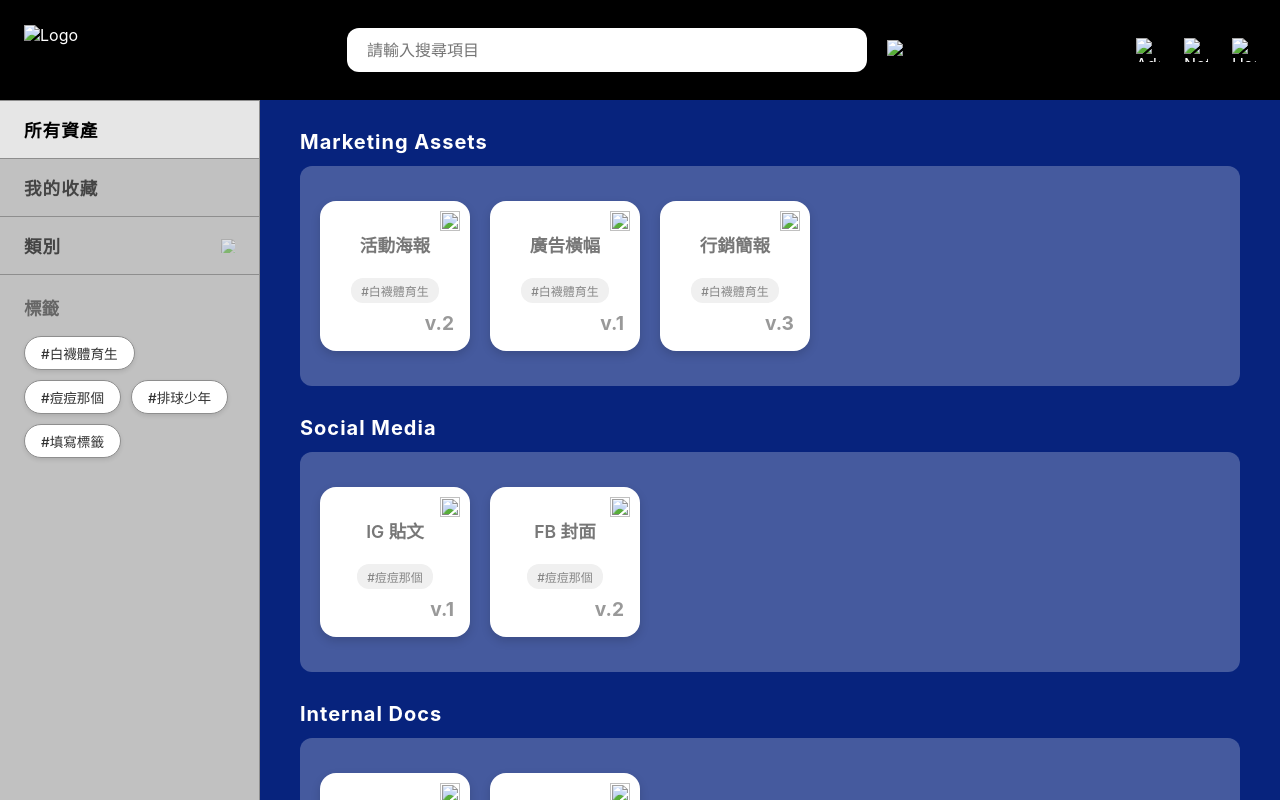
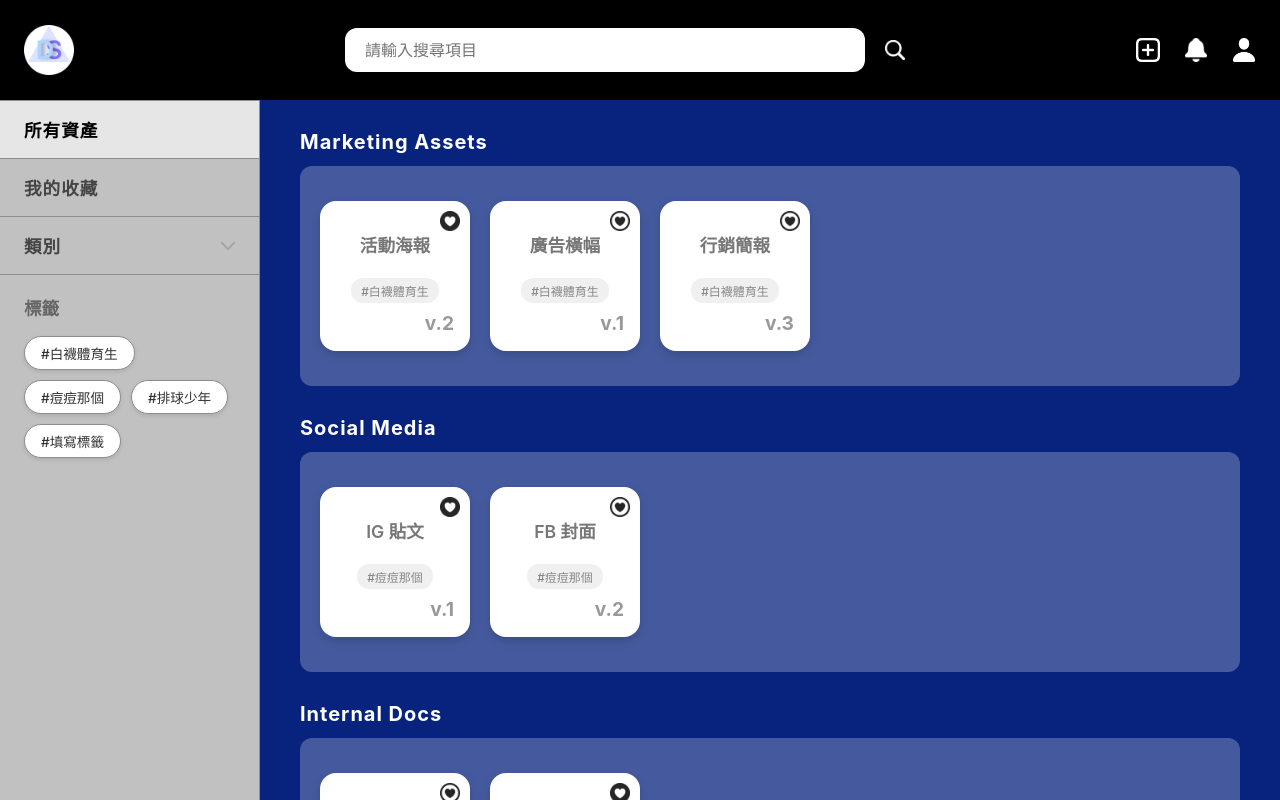
Before and after one commit to Jerry-Liu94/Database-project, a plain HTML site: page front-end/index.html in a window 1280 px wide. Drawn offline with Linux system fonts and the light colour scheme.

Commit message:
front-end update

```diff
--- a/front-end/index.html
+++ b/front-end/index.html
@@ -9,9 +9,9 @@
 <body>
 
     <header>
-        <div class="logo-area"><img src="static/images/logo.png" alt="Logo" class="logo-img"></div>
-        <div class="search-area"><div class="search-container"><input type="text" class="search-input" placeholder="請輸入搜尋項目"><img src="static/images/search_white.png" alt="Search" class="search-icon-img"></div></div>
-        <div class="header-icons"><img src="static/images/add_white.png" alt="Add" class="icon-btn-img" id="add-btn"><img src="static/images/reminder_white.png" alt="Notification" class="icon-btn-img"><img src="static/images/person_white.png" alt="User" class="icon-btn-img"></div>
+        <div class="logo-area"><img src="static/image/logo.png" alt="Logo" class="logo-img"></div>
+        <div class="search-area"><div class="search-container"><input type="text" class="search-input" placeholder="請輸入搜尋項目"><img src="static/image/search_white.png" alt="Search" class="search-icon-img"></div></div>
+        <div class="header-icons"><img src="static/image/add_white.png" alt="Add" class="icon-btn-img" id="add-btn"><img src="static/image/reminder_white.png" alt="Notification" class="icon-btn-img"><img src="static/image/person_white.png" alt="User" class="icon-btn-img"></div>
     </header>
 
     <div class="main-container">
@@ -21,7 +21,7 @@
 
             <div class="menu-item" onclick="toggleCategory()">
                 類別
-                <img src="static/images/down_gray.png" alt="Down" class="chevron-icon-img" id="category-chevron">
+                <img src="static/image/down_grey.png" alt="Down" class="chevron-icon-img" id="category-chevron">
             </div>
             <div class="submenu-container" id="category-submenu">
                 <div class="submenu-item" onclick="filterAssets('Marketing', this)">Marketing</div>
@@ -44,19 +44,19 @@
             <div class="section-header" id="header-marketing">Marketing Assets</div>
             <div class="content-row" id="row-marketing">
                 <a href="asset_detail.html" class="card" data-category="Marketing" data-tags="白襪體育生" data-favorite="true">
-                    <img src="static/images/heart_fill.png" class="favorite-btn" onclick="toggleFavorite(event, this)">
+                    <img src="static/image/heart_fill_black.png" class="favorite-btn" onclick="toggleFavorite(event, this)">
                     <div class="card-title">活動海報</div>
                     <div class="card-tag-display">#白襪體育生</div>
                     <div class="card-version">v.2</div>
                 </a>
                 <a href="asset_detail.html" class="card" data-category="Marketing" data-tags="白襪體育生" data-favorite="false">
-                    <img src="static/images/heart_outline.png" class="favorite-btn" onclick="toggleFavorite(event, this)">
+                    <img src="static/image/heart_black.png" class="favorite-btn" onclick="toggleFavorite(event, this)">
                     <div class="card-title">廣告橫幅</div>
                     <div class="card-tag-display">#白襪體育生</div>
                     <div class="card-version">v.1</div>
                 </a>
                 <a href="asset_detail.html" class="card" data-category="Marketing" data-tags="白襪體育生" data-favorite="false">
-                    <img src="static/images/heart_outline.png" class="favorite-btn" onclick="toggleFavorite(event, this)">
+                    <img src="static/image/heart_black.png" class="favorite-btn" onclick="toggleFavorite(event, this)">
                     <div class="card-title">行銷簡報</div>
                     <div class="card-tag-display">#白襪體育生</div>
                     <div class="card-version">v.3</div>
@@ -66,13 +66,13 @@
             <div class="section-header" id="header-social">Social Media</div>
             <div class="content-row" id="row-social">
                 <a href="asset_detail.html" class="card" data-category="Social Media" data-tags="痘痘那個" data-favorite="true">
-                    <img src="static/images/heart_fill.png" class="favorite-btn" onclick="toggleFavorite(event, this)">
+                    <img src="static/image/heart_fill_black.png" class="favorite-btn" onclick="toggleFavorite(event, this)">
                     <div class="card-title">IG 貼文</div>
                     <div class="card-tag-display">#痘痘那個</div>
                     <div class="card-version">v.1</div>
                 </a>
                 <a href="asset_detail.html" class="card" data-category="Social Media" data-tags="痘痘那個" data-favorite="false">
-                    <img src="static/images/heart_outline.png" class="favorite-btn" onclick="toggleFavorite(event, this)">
+                    <img src="static/image/heart_black.png" class="favorite-btn" onclick="toggleFavorite(event, this)">
                     <div class="card-title">FB 封面</div>
                     <div class="card-tag-display">#痘痘那個</div>
                     <div class="card-version">v.2</div>
@@ -82,13 +82,13 @@
             <div class="section-header" id="header-internal">Internal Docs</div>
             <div class="content-row" id="row-internal">
                 <a href="asset_detail.html" class="card" data-category="Internal Docs" data-tags="排球少年" data-favorite="false">
-                    <img src="static/images/heart_outline.png" class="favorite-btn" onclick="toggleFavorite(event, this)">
+                    <img src="static/image/heart_black.png" class="favorite-btn" onclick="toggleFavorite(event, this)">
                     <div class="card-title">員工手冊</div>
                     <div class="card-tag-display">#排球少年</div>
                     <div class="card-version">v.1</div>
                 </a>
                 <a href="asset_detail.html" class="card" data-category="Internal Docs" data-tags="排球少年" data-favorite="true">
-                    <img src="static/images/heart_fill.png" class="favorite-btn" onclick="toggleFavorite(event, this)">
+                    <img src="static/image/heart_fill_black.png" class="favorite-btn" onclick="toggleFavorite(event, this)">
                     <div class="card-title">會議記錄</div>
                     <div class="card-tag-display">#排球少年</div>
                     <div class="card-version">v.5</div>
@@ -102,7 +102,7 @@
         <div class="modal-box">
             <span class="close-modal-x" id="close-modal-x">&times;</span>
             <div class="drop-zone" id="drop-zone">
-                <div class="empty-state-content" id="empty-state"><img src="static/images/upload_gray.png" alt="Folder" class="folder-icon"><div class="drop-text">拖曳檔案至此</div></div>
+                <div class="empty-state-content" id="empty-state"><img src="static/image/upload_grey.png" alt="Folder" class="folder-icon"><div class="drop-text">拖曳檔案至此</div></div>
                 <div id="file-list-container"></div>
             </div>
             <div class="modal-buttons"><button class="btn-modal btn-upload" id="upload-btn-action">上傳</button><button class="btn-modal btn-cancel" id="cancel-btn">取消</button></div>
```
Also changed, not shown: front-end/asset_detail.html (+8 -8 lines), front-end/static/image/checkmark_fill_grey.png (renamed from front-end/static/image/checkmark_fill_gray.png), front-end/static/image/checkmark_grey.png (renamed from front-end/static/image/checkmark_gray.png), front-end/static/image/copy_grey.png (renamed from front-end/static/image/copy_gray.png), front-end/static/image/down_grey.png (renamed from front-end/static/image/down_gray.png), front-end/static/image/left_grey.png (renamed from front-end/static/image/left_gray.png), front-end/static/image/right_grey.png (renamed from front-end/static/image/right_gray.png), front-end/static/image/upload_grey.png (renamed from front-end/static/image/upload_gray.png).
